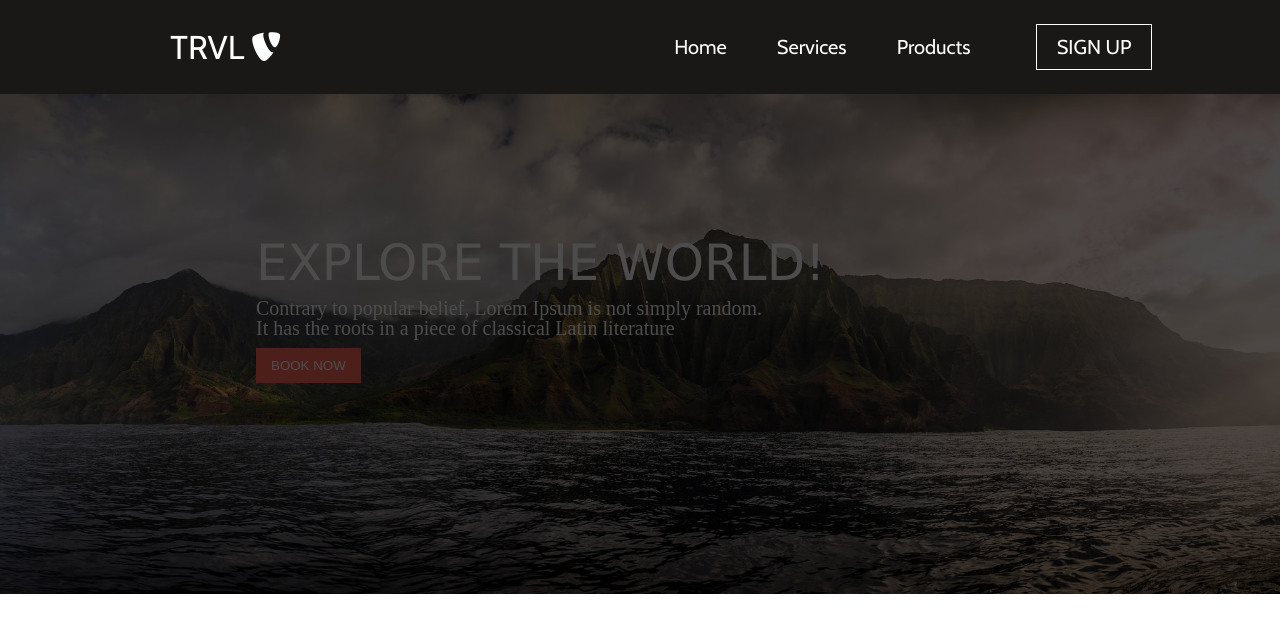
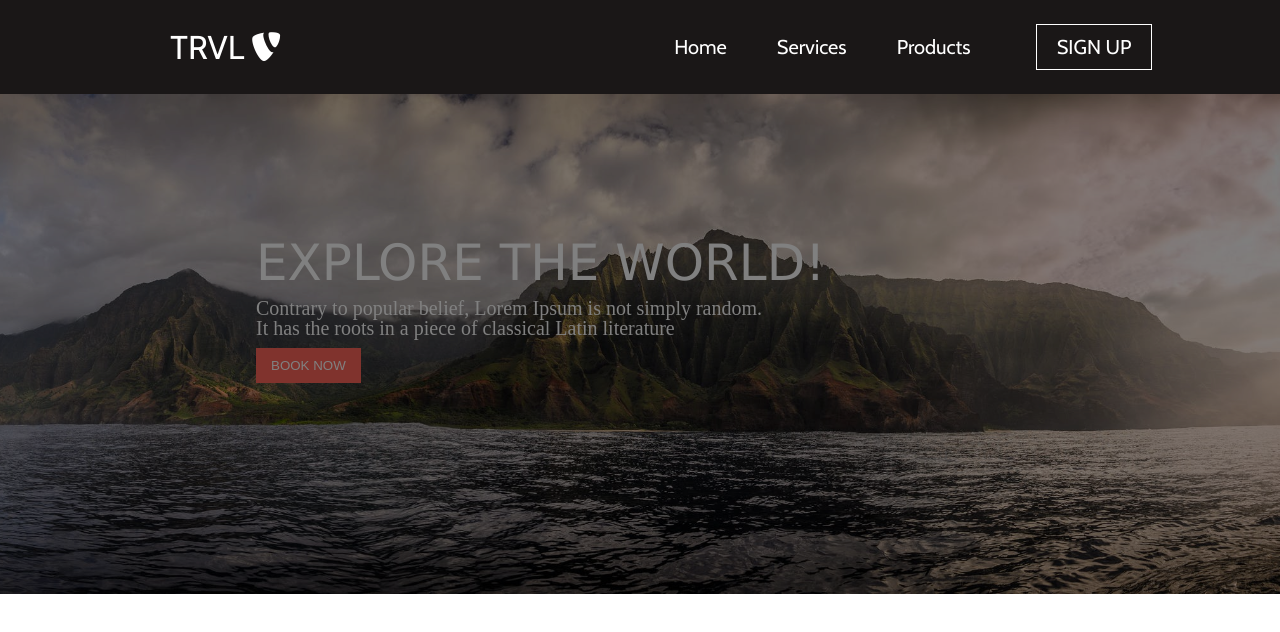
Before and after one commit to TevvinStrong/trvl, a React (Create React App) app: page / in a window 1280 px wide. Shown: the top 632 px of the page. Built offline with nearby package versions, Linux system fonts and the light colour scheme.

Commit message:
Decreased brightness

```diff
--- a/src/components/Jumbotron/Jumbotron.css
+++ b/src/components/Jumbotron/Jumbotron.css
@@ -4,7 +4,7 @@
     background-repeat: no-repeat;
     background-size: cover;
     height: 500px;
-    filter: brightness(0.30);
+    filter: brightness(0.50);
 }
 
 .jumbotron-content h1, p {
```
